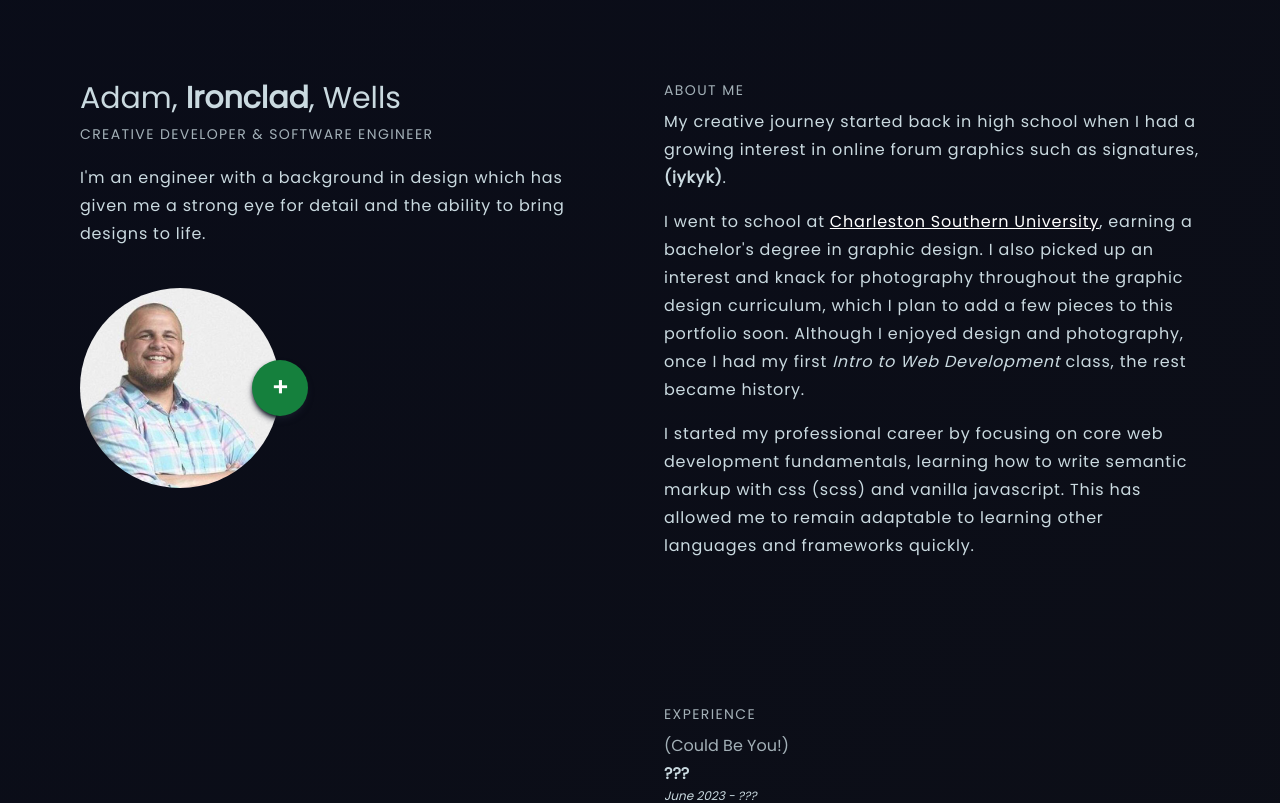
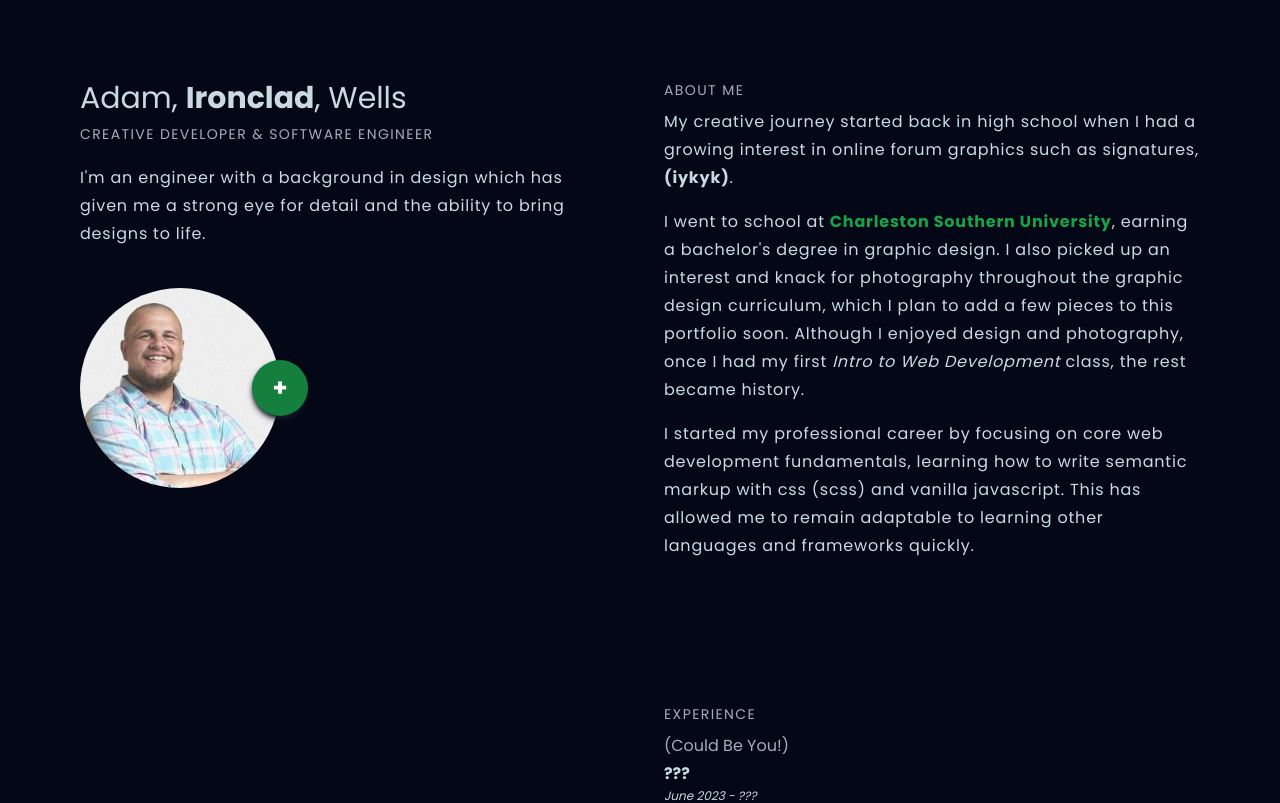
Before and after one commit to im-ironclad/ironfolio, a Next.js app: page / in a window 1280 px wide. Shown: the top 803 px of the page. Built offline with nearby package versions, Linux system fonts and the light colour scheme.

Commit message:
global anchor style updates. ditch animated bg. not sure how i feel about external links but leaving for now

```diff
--- a/src/app/components/HeadshotWithLinks.tsx
+++ b/src/app/components/HeadshotWithLinks.tsx
@@ -84,7 +84,7 @@ export default function HeadshotWithLinks({ containerClasses = '' }) {
     <div className={`relative min-w-[150px] mr-auto ${containerClasses}`}>
       <button
         onClick={() => setActive(!active)}
-        className={`${dynamicClasses.button} z-[2] absolute top-1/2 -right-7 rounded-full flex items-center justify-center h-14 w-14 text-2xl font-bold text-white shadow-[#161a28] transition-all duration-200`}
+        className={`${dynamicClasses.button} z-[2] absolute top-1/2 -right-7 rounded-full flex items-center justify-center h-14 w-14 text-2xl font-bold text-white shadow-[#161a28] transition-[transform] duration-200 focus:outline-none focus:border-2 focus:border-white`}
       >{active ? '-' : '+'}</button>
 
       <Image
--- a/src/app/globals.css
+++ b/src/app/globals.css
@@ -26,18 +26,6 @@ body {
     rgb(var(--background-start-rgb));
 } */
 
-/**
- * Animated BG Gradient by Manuel Pinto
- * @see https://codepen.io/P1N2O/pen/pyBNzX
- */
-body {
-	/* background: linear-gradient(-45deg, #ee7752, #e73c7e, #23a6d5, #23d5ab); */
-	background: linear-gradient(-45deg, #161c36, #0d0f17, #070a1a, #28409f);
-	/* background: linear-gradient(-45deg, #161c36, #161a28, #121d4b, #081134); */
-	background-size: 400% 400%;
-	animation: gradient 15s ease infinite;
-}
-
 :root {
   --scrollbar-gradient: linear-gradient(
     to bottom,
@@ -62,23 +50,23 @@ body {
   background: var(--scrollbar-gradient);
 }
 
-@keyframes gradient {
-	0% {
-		background-position: 0% 50%;
-	}
-	50% {
-		background-position: 100% 50%;
-	}
-	100% {
-		background-position: 0% 50%;
-	}
-}
-
 /* Global anchor styles */
 a {
-  @apply text-white font-medium underline transition-colors duration-300;
+  @apply relative text-green-600 font-bold transition-colors duration-300;
 }
 a:hover,
 a:focus {
-  @apply text-green-600;
+  @apply outline-none;
 }
+a:before {
+  @apply content-[''] w-full h-[1px] absolute top-full left-0 bg-green-600 scale-x-0 transition-all duration-300 origin-left;
+}
+a:after {
+  @apply content-[''] w-full h-[1px] absolute top-full right-0 bg-green-600 scale-x-0 transition-all duration-300 origin-right;
+}
+a:hover:before,
+a:focus:before,
+a:hover:after,
+a:focus:after {
+  @apply scale-x-100;
+}
--- a/src/app/layout.tsx
+++ b/src/app/layout.tsx
@@ -2,7 +2,7 @@ import './globals.css'
 import { Poppins } from 'next/font/google'
 import ScrollWatcher from './components/ScrollWatcher'
 
-const poppins = Poppins({ weight: ['400'], subsets: ['latin']})
+const poppins = Poppins({ weight: ['400', '700'], subsets: ['latin']})
 
 export const metadata = {
   title: 'Adam, Ironclad, Wells',
```
